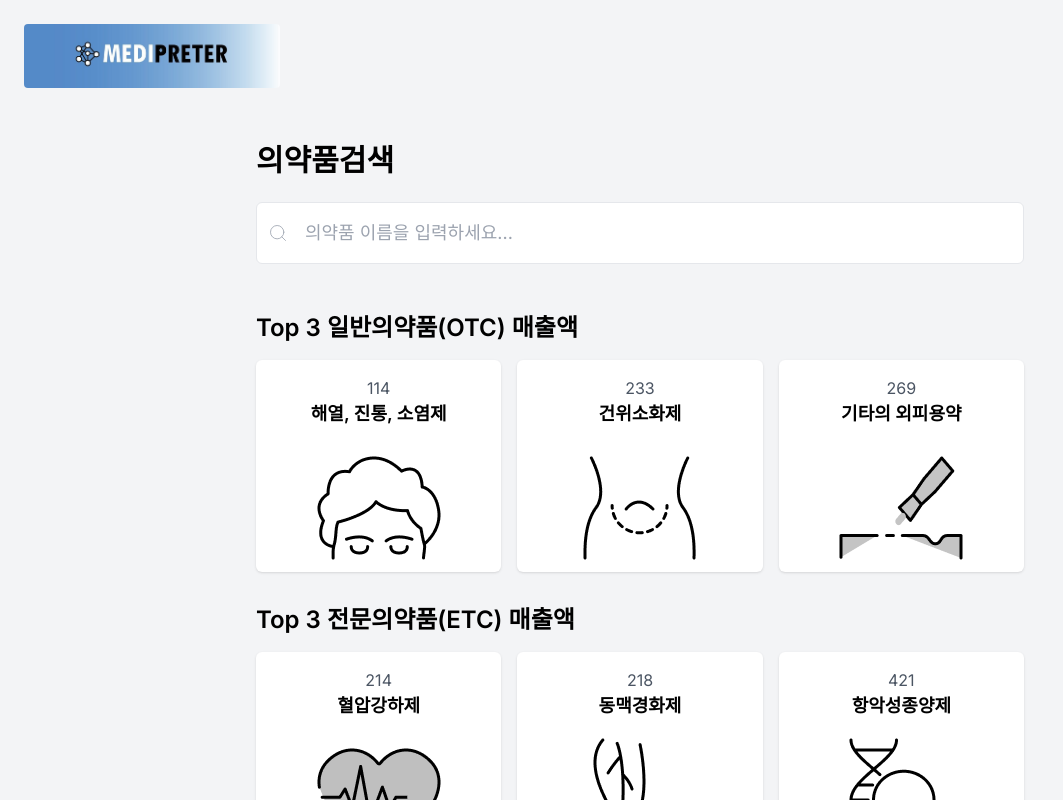
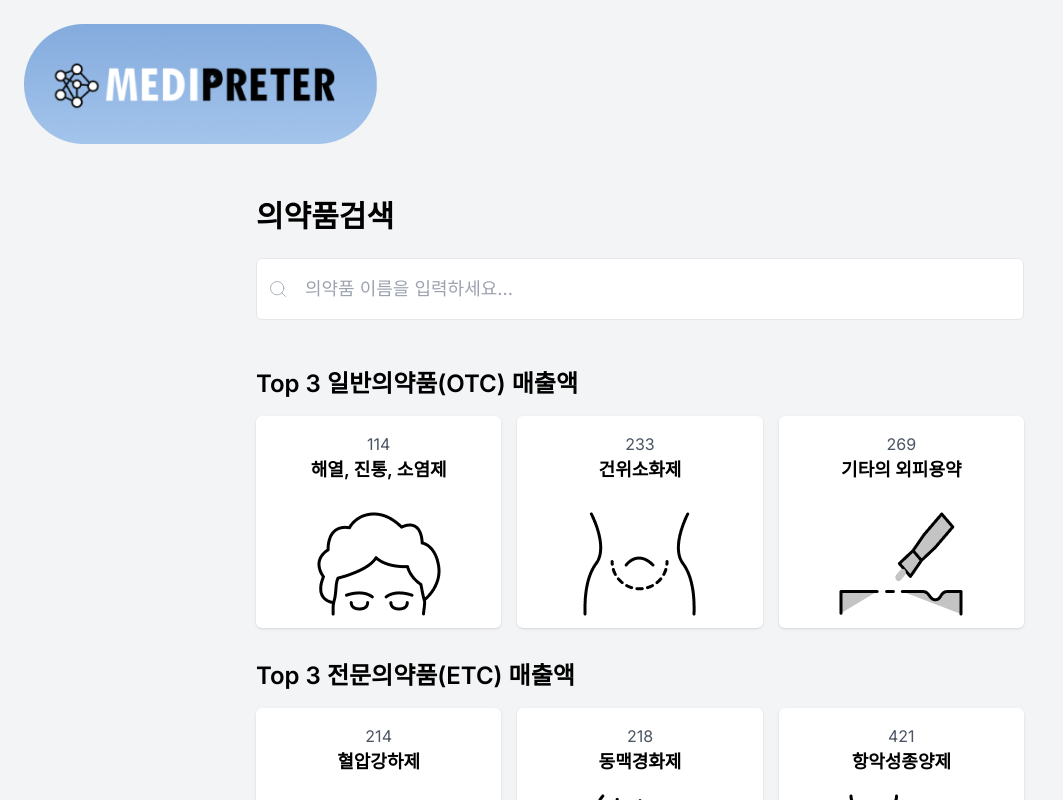
Before and after one commit to yanghyunjin/pill-search, a Next.js app: page / in a window 1280 px wide. Shown: the top 800 px of the page, without its empty margins (0-1063 px from the left). Built offline with nearby package versions, Linux system fonts and the light colour scheme.

Commit message:
Change logo

```diff
--- a/src/app/categories/[id]/page.tsx
+++ b/src/app/categories/[id]/page.tsx
@@ -205,9 +205,9 @@ function CategoryPage({ params }: { params: { id: string } }) {
           onClick={() => router.push("/")}
         >
           <img
-            src="/images/logo.jpg"
+            src="/images/logo.png"
             alt="MEDI PRETER Logo"
-            className="rounded h-16 w-64 object-cover "
+            className="object-cover "
           />{" "}
           {/* h-16은 예시로 넣은 이미지 높이입니다. 필요에 따라 조절하세요. */}
         </div>
--- a/src/app/page.tsx
+++ b/src/app/page.tsx
@@ -72,9 +72,9 @@ export default function Home() {
           onClick={() => router.push("/")}
         >
           <img
-            src="/images/logo.jpg"
+            src="/images/logo.png"
             alt="MEDI PRETER Logo"
-            className="rounded h-16 w-64 object-cover "
+            className="object-cover "
           />{" "}
           {/* h-16은 예시로 넣은 이미지 높이입니다. 필요에 따라 조절하세요. */}
         </div>
--- a/src/app/result/[id]/page.tsx
+++ b/src/app/result/[id]/page.tsx
@@ -331,9 +331,9 @@ function ResultDetail({ params }: { params: { id: string } }) {
           onClick={() => router.push("/")}
         >
           <img
-            src="/images/logo.jpg"
+            src="/images/logo.png"
             alt="MEDI PRETER Logo"
-            className="rounded h-16 w-64 object-cover "
+            className=" object-cover "
           />{" "}
           {/* h-16은 예시로 넣은 이미지 높이입니다. 필요에 따라 조절하세요. */}
         </div>
--- a/src/app/search/page.tsx
+++ b/src/app/search/page.tsx
@@ -80,9 +80,9 @@ function SearchResults() {
           onClick={() => router.push("/")}
         >
           <img
-            src="/images/logo.jpg"
+            src="/images/logo.png"
             alt="MEDI PRETER Logo"
-            className="rounded h-16 w-64 object-cover "
+            className=" object-cover "
           />{" "}
           {/* h-16은 예시로 넣은 이미지 높이입니다. 필요에 따라 조절하세요. */}
         </div>
```
Also changed, not shown: public/images/logo.jpg (deleted), public/images/logo.png (added).
